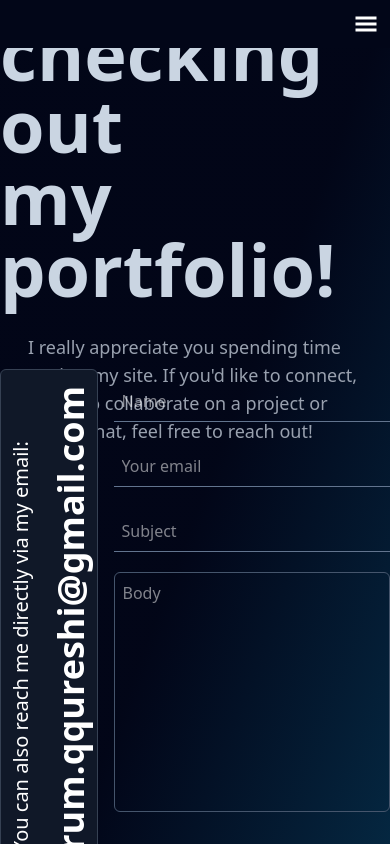
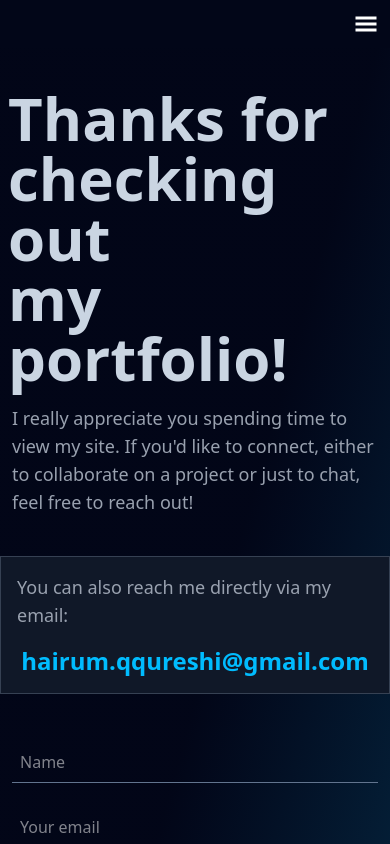
Before and after one commit to Hairum-Qureshi/personal-portfolio, a Next.js app: page /contact in a window 390 px wide. Shown: the top 844 px of the page. Built offline with nearby package versions, Linux system fonts and the light colour scheme.

Commit message:
made contact form mobile friendly

```diff
--- a/app/contact/page.tsx
+++ b/app/contact/page.tsx
@@ -1,11 +1,6 @@
 "use client";
 
 import { useState } from "react";
-import { FaXTwitter } from "react-icons/fa6";
-import { FaLinkedin } from "react-icons/fa";
-import { FaGithub } from "react-icons/fa6";
-import { FaInstagram } from "react-icons/fa6";
-import Link from "next/link";
 
 export default function Contact() {
 	const [name, setName] = useState("");
@@ -50,19 +45,20 @@ export default function Contact() {
 	}
 
 	return (
-		<div className="h-screen text-white">
-			<div className="w-full h-1/3 text-left flex flex-col items-center justify-center my-5">
-				<h1 className="text-7xl font-semibold text-slate-300">
+		<div className="min-h-screen text-white flex flex-col justify-center">
+			<div className="w-full lg:h-1/3 text-left flex flex-col items-center justify-center my-10 lg:my-5">
+				<h1 className="lg:text-7xl text-6xl font-semibold text-slate-300 px-2 lg:px-0">
 					Thanks for checking out <br /> my portfolio!
 				</h1>
-				<p className="m-7 text-gray-400 text-lg">
+				<p className="mt-4 px-3 lg:mt-7 lg:px-0 text-gray-400 text-lg">
 					I really appreciate you spending time to view my site. If you&apos;d
 					like to connect, either to collaborate on a project or just to chat,
 					feel free to reach out!
 				</p>
 			</div>
-			<div className="w-full flex space-x-4">
-				<div className="w-1/4 bg-gray-900 text-white rounded-md h-auto flex justify-center items-center p-4 border border-gray-700">
+
+			<div className="w-full flex flex-col lg:flex-row space-y-6 lg:space-y-0 lg:space-x-4">
+				<div className="hidden lg:flex w-1/4 bg-gray-900 text-white rounded-md justify-center items-center p-4 border border-gray-700">
 					<div className="[writing-mode:vertical-lr] rotate-180 flex flex-col items-center gap-4">
 						<span className="text-4xl font-semibold">
 							hairum.qqureshi@gmail.com
@@ -72,7 +68,17 @@ export default function Contact() {
 						</span>
 					</div>
 				</div>
-				<div className="w-3/4">
+				<div className="lg:hidden block lg:flex w-full bg-gray-900 text-gray-400 justify-center items-center p-4 border border-gray-700">
+					<div className="flex flex-col items-center gap-4">
+						<span className="text-lg">
+							You can also reach me directly via my email:
+						</span>
+						<span className="text-2xl text-sky-400 font-semibold">
+							hairum.qqureshi@gmail.com
+						</span>
+					</div>
+				</div>
+				<div className="lg:w-3/4 w-full lg:p-0 p-3">
 					<form onSubmit={sendEmail}>
 						<input
 							type="text"
@@ -109,88 +115,8 @@ export default function Contact() {
 						>
 							Submit
 						</button>
-					</form>{" "}
+					</form>
 				</div>
-				{/* <div className="w-1/2">
-					<h3 className="font-semibold text-xl text-gray-400">
-						You can also directly reach me at: <br />
-						<p className="text-green-500 font-light">
-							hairum.qqureshi@gmail.com
-						</p>
-					</h3>
-					<h3 className="font-semibold text-xl text-gray-400 mt-5">
-						Find me elsewhere:
-					</h3>
-					<ul className="mt-2 space-y-3 font-light">
-						<li className="flex items-center space-x-2 mt-8 mb-10">
-							<FaXTwitter className="text-2xl text-gray-300" />
-							<span className="text-gray-300">@personal_hq</span>
-						</li>
-						<li className="flex items-center space-x-2 mb-10">
-							<FaInstagram className="text-2xl text-pink-500" />
-							<span className="text-gray-300">@hq_personal</span>
-						</li>
-						<li>
-							<Link
-								href="https://github.com/Hairum-Qureshi"
-								target="_blank"
-								rel="noopener noreferrer"
-								className="flex items-center space-x-2 mb-10 text-gray-300 hover:text-gray-400 transition-colors"
-							>
-								<FaGithub className="text-2xl" />
-								<span>Hairum-Qureshi</span>
-							</Link>
-						</li>
-						<li>
-							<Link
-								href="https://www.linkedin.com/in/hairum-qureshi/"
-								target="_blank"
-								rel="noopener noreferrer"
-								className="flex items-center space-x-2 mb-10 text-gray-300 hover:text-blue-400 transition-colors"
-							>
-								<FaLinkedin className="text-2xl" />
-								<span>Hairum Qureshi</span>
-							</Link>
-						</li>
-					</ul>
-				</div>
-				<form className="w-2/3 h-1/2" onSubmit={sendEmail}>
-					<input
-						type="text"
-						placeholder="Name"
-						className="w-full outline-none bg-transparent p-2 border border-slate-500 rounded-md my-3"
-						value={name}
-						onChange={e => setName(e.target.value)}
-					/>
-					<input
-						type="email"
-						placeholder="Your email"
-						className="w-full outline-none bg-transparent p-2 border border-slate-500 rounded-md my-3"
-						value={userEmail}
-						onChange={e => setUserEmail(e.target.value)}
-					/>
-					<input
-						type="text"
-						placeholder="Subject"
-						className="w-full outline-none bg-transparent p-2 border border-slate-500 rounded-md my-3"
-						value={subject}
-						onChange={e => setSubject(e.target.value)}
-					/>
-
-					<textarea
-						placeholder="Body"
-						className="border resize-none my-2 border-slate-600 rounded-md p-2 text-base w-full bg-transparent outline-none h-60"
-						value={body}
-						onChange={e => setBody(e.target.value)}
-					/>
-
-					<button
-						type="submit"
-						className="w-full border-2 border-green-600 rounded-md px-10 py-1 my-6 bg-green-800 hover:cursor-pointer"
-					>
-						Submit
-					</button>
-				</form> */}
 			</div>
 		</div>
 	);
```
